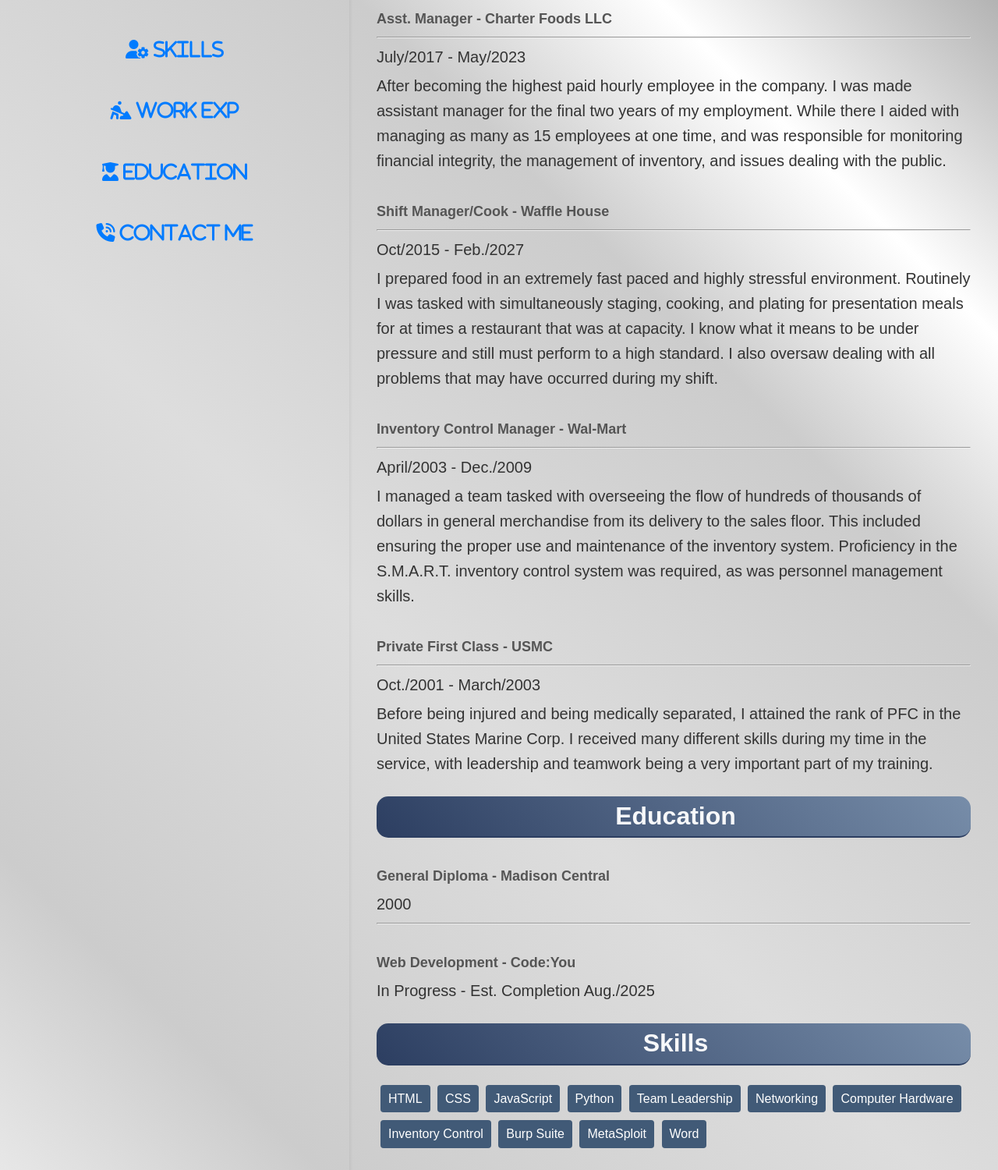
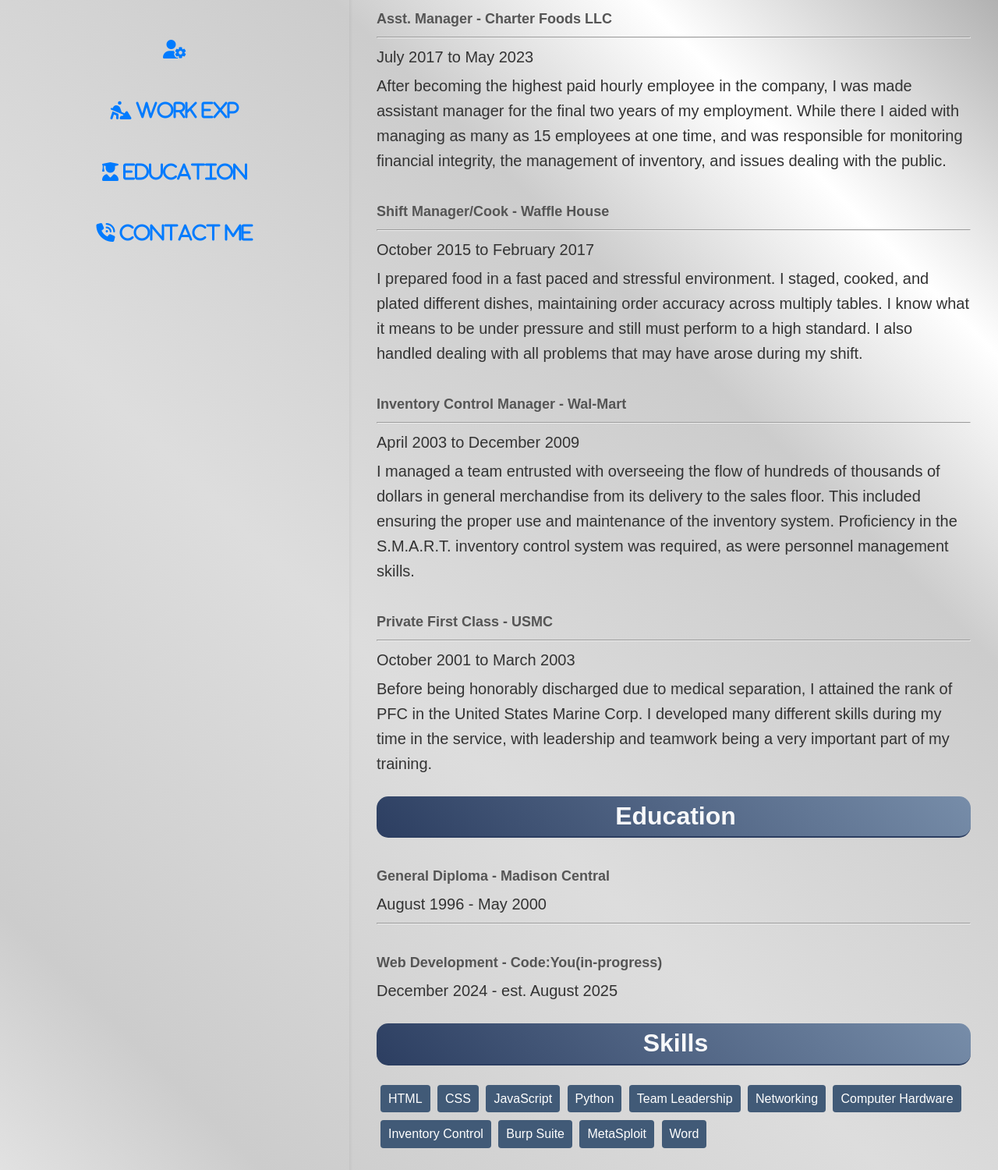
Before and after one commit to DrWatson0814/drwatson0814.github.io, a plain HTML site: page resume.html in a window 1280 px wide. Shown: the part 340-1840 px from the top of the page at 78% size. Drawn offline with Linux system fonts and the light colour scheme.

Commit message:
Finishing touches to resume content.

```diff
--- a/resume.html
+++ b/resume.html
@@ -19,10 +19,10 @@
       <nav class="nav-section">
           <a href="resume.html" class="resume-icon"><i class="fa-solid fa-house">  Home</i></a>
           <a href="#projects-section" class="projects-icon"><i class="fa-solid fa-screwdriver-wrench">  Projects</i></a>
-          <a href="#skill-section" class="skill-icon"><i class="fa-solid fa-user-gear">   Skills</i></a>
+          <a href="#skill-section" class="skill-icon"><i class="fa-solid fa-user-gear"></i></a>
           <a href="#work-section" class="work-icon"><i class="fa-solid fa-person-digging">  Work Exp</i></a>
           <a href="#education-section" class="education-icon"><i class="fa-solid fa-user-graduate">  Education</i></a>
-          <a href="#contact-section" class="contact-icon"><i class="fa-solid fa-phone-volume">  Contact ME</i></a>
+          <a href="#contact-section" class="contact-icon"><i class="fa-solid fa-phone-volume">  Contact Me</i></a>
       </nav>
     </section>
     <main class="container">
@@ -45,9 +45,9 @@
         <div class="item">
           <h3>Asst. Manager - Charter Foods LLC</h3>
           <hr>
-          <p>July/2017 - May/2023</p>
+          <p>July 2017 to May 2023</p>
           <p>
-            After becoming the highest paid hourly employee in the company. I
+            After becoming the highest paid hourly employee in the company, I
             was made assistant manager for the final two years of my employment.
             While there I aided with managing as many as 15 employees at one
             time, and was responsible for monitoring financial integrity, the
@@ -57,35 +57,35 @@
         <div class="item">
           <h3>Shift Manager/Cook - Waffle House</h3>
           <hr>
-          <p>Oct/2015 - Feb./2027</p>
+          <p>October 2015 to February 2017
+          </p>
           <p>
-            I prepared food in an extremely fast paced and highly stressful
-            environment. Routinely I was tasked with simultaneously staging,
-            cooking, and plating for presentation meals for at times a
-            restaurant that was at capacity. I know what it means to be under
-            pressure and still must perform to a high standard. I also oversaw
-            dealing with all problems that may have occurred during my shift.
+            I prepared food in a fast paced and stressful
+            environment. I staged, cooked, and plated different dishes, maintaining
+            order accuracy across multiply tables. I know what it means to be under
+            pressure and still must perform to a high standard. I also handled
+            dealing with all problems that may have arose during my shift.
           </p>
         </div>
         <div class="item">
           <h3>Inventory Control Manager - Wal-Mart</h3>
           <hr>
-          <p>April/2003 - Dec./2009</p>
+          <p>April 2003 to December 2009</p>
           <p>
-            I managed a team tasked with overseeing the flow of hundreds of
+            I managed a team entrusted with overseeing the flow of hundreds of
             thousands of dollars in general merchandise from its delivery to the
             sales floor. This included ensuring the proper use and maintenance
             of the inventory system. Proficiency in the S.M.A.R.T. inventory
-            control system was required, as was personnel management skills.
+            control system was required, as were personnel management skills.
           </p>
         </div>
         <div class="item">
           <h3>Private First Class - USMC</h3>
           <hr>
-          <p>Oct./2001 - March/2003</p>
+          <p>October 2001 to March 2003</p>
           <p>
-            Before being injured and being medically separated, I attained the
-            rank of PFC in the United States Marine Corp. I received many
+            Before being honorably discharged due to medical separation, I attained the
+            rank of PFC in the United States Marine Corp. I developed many
             different skills during my time in the service, with leadership and
             teamwork being a very important part of my training.
           </p>
@@ -97,11 +97,11 @@
         <h2 id="education-section">Education</h2>
         <div class="item">
           <h3>General Diploma - Madison Central</h3>
-          <p>2000</p><hr>
+          <p>August 1996 - May 2000</p><hr>
         </div>
         <div class="item">
-          <h3>Web Development - Code:You</h3>
-          <p>In Progress - Est. Completion Aug./2025</p>
+          <h3>Web Development - Code:You(in-progress)</h3>
+          <p>December 2024 - est. August 2025</p>
         </div>
       </section>
 
@@ -130,14 +130,16 @@
         <h2 id=projects-section>Projects</h2>
         <div class="item">
           <h3>Capstone Project</h3>
+          <p>Completed 2025</p>
           <p>
-            Created an online resume'. I utilized HTML, Css, and Git during this
+            Created an online portfolio, featuring a responsive design, and I utilized HTML, CSS, and Git during this
             project. As this was a solo project, I created, designed, and coded
             this project myself.
           </p>
         </div>
         <div class="item">
           <h3>Bathroom Remodel</h3>
+          <p>Completed 2024</p>
           <p>
             The project required the complete refinish of the walls and ceiling,
             the removal of the tub, sink, vanity, tile floor, and toilet. The
@@ -150,23 +152,22 @@
           </p>
         </div>
       </section>
+      <!-- Contact Section-->
       <section class="section">
         <div class="item">
           <h2 id="contact-section">Contact Information</h2>
           <p class="contact">
-          Phone: (859) 527-5933 | Email:<a
-            href="mailto:shirleyhaddix82@outlook.com"
-            >shirleyhaddix82@outlook.com</a
+          Phone: (859) 527-5933 | Email:<a href="mailto:shirleyhaddix82@outlook.com"
+            >shirleyhaddix82@outlook.com</a>
           >
           | LinkedIn:<a href="https://linkedin.com/in/shirley-haddix-31b604154"
-            >linkedin.com/in/shirley-haddix-31b604154</a
+            >linkedin.com/in/shirley-haddix-31b604154</a>
           >
           | Github:<a href="https://github.com/drwatson0814"
-            >github.com/drwatson0814</a
+            >github.com/drwatson0814</a>
           >
           | Facebook:<a href="https://facebook.com/Haddix0814"
-            >facebook.com/Haddix0814</a
-          >
+            >facebook.com/Haddix0814</a>
         </p>
         </div>
       </section>
```
